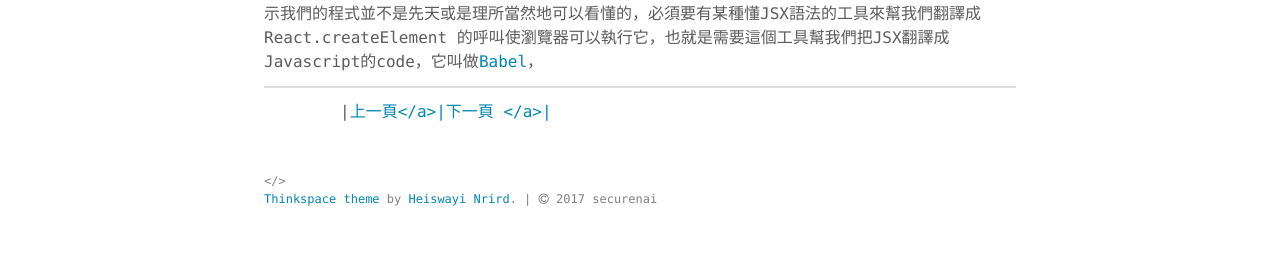
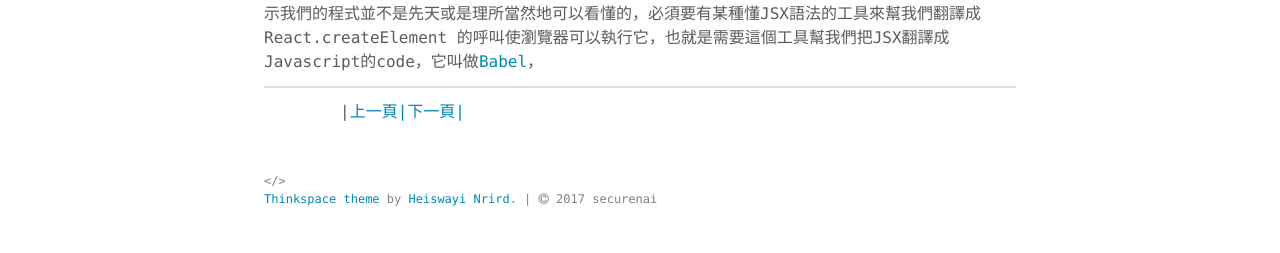
Before and after one commit to securenai/securenai.github.io, a Jekyll site: the page built from react/react_page1.md, in a window 1280 px wide. Shown: the part 1625-1878 px from the top of the page. Built offline with Jekyll 4.4.1, drawn with Linux system fonts in a browser that asks for light colours; our own code applies the rules of GitHub Pages for plain Markdown files.

Commit message:
Update react_page1.md

```diff
--- a/react/react_page1.md
+++ b/react/react_page1.md
@@ -60,4 +60,4 @@ DOM 元素主要由三樣東西組成等
 但JSX的表示我們的程式並不是先天或是理所當然地可以看懂的，必須要有某種懂JSX語法的工具來幫我們翻譯成React.createElement 的呼叫使瀏覽器可以執行它，也就是需要這個工具幫我們把JSX翻譯成Javascript的code，它叫做[Babel](https://babeljs.io/)，
 
 ---
-<div class="pagenation_center">|<a href="/react/"/>上一頁</a>|<a href="/react/react_page2"/>下一頁 </a>|</div>
+<div class="pagenation_center">|<a href="/react/"/>上一頁|<a href="/react/react_page2"/>下一頁|</div>
```
